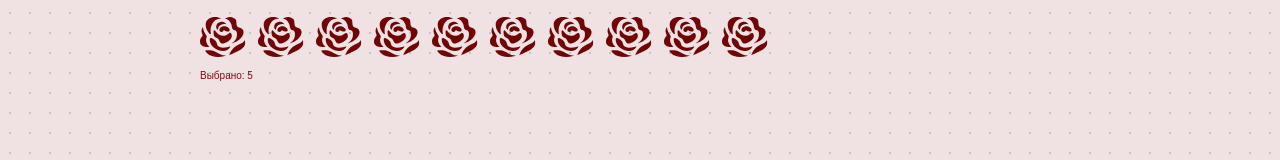
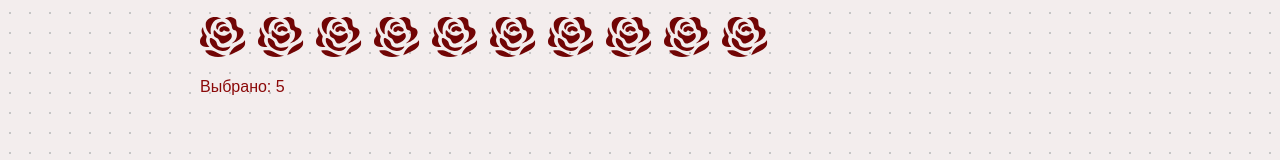
Before and after one commit to julpaca/dear-diary, a Vue app: page / in a window 1280 px wide. Shown: the part 157-317 px from the top of the page. Built offline with nearby package versions, Linux system fonts and the light colour scheme.

Commit message:
feat (styles): minor changes in global styles

```diff
--- a/src/shared/styles/_global.scss
+++ b/src/shared/styles/_global.scss
@@ -13,7 +13,7 @@ html {
 
 body {
   font-family: "Josefin Sans", sans-serif;
-  font-size: 1rem;
+  font-size: 1.6rem;
   font-optical-sizing: auto;
   font-style: normal;
 
--- a/src/shared/styles/_variables.scss
+++ b/src/shared/styles/_variables.scss
@@ -1,5 +1,5 @@
 //colors
-$color-general: #F0E1E2;
+$color-general: #f3eded;
 $color-general2: #F3B076;
 $color-text: #8B0909;
 
```
